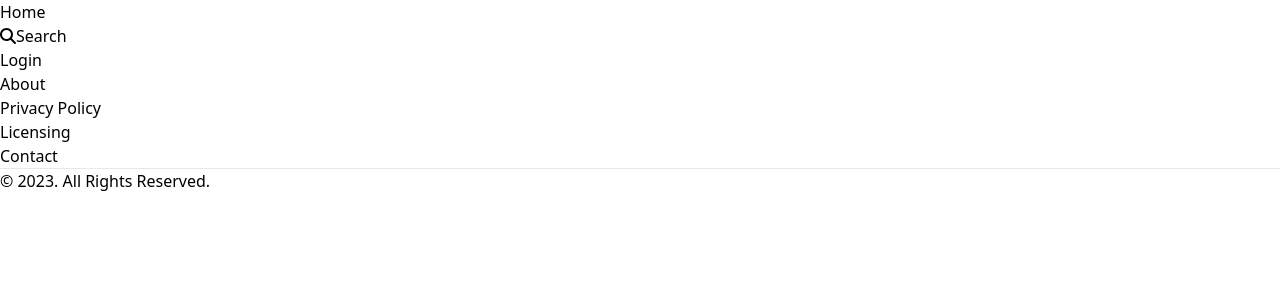
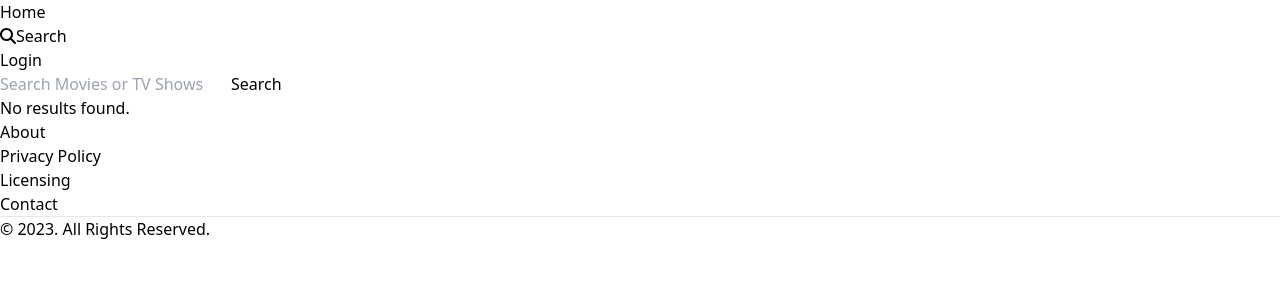
Before and after one commit to vinnieoh/my-favorite-movies, a React (Vite) app in the folder frontend/: page /pesquisa-movie in a window 1280 px wide. Shown: the top 300 px of the page. Built offline with nearby package versions, Linux system fonts and the light colour scheme.

Commit message:
feat: Add tela e config de search

```diff
--- a/frontend/src/pages/Search/Search.tsx
+++ b/frontend/src/pages/Search/Search.tsx
@@ -1,94 +1,68 @@
 import React, { useState } from 'react';
-import axios from 'axios';
-import url_api from "../../service/BaseUrlApi"
+import { useNavigate } from 'react-router-dom';
+import url_api from "../../service/BaseUrlApi";
 
-interface Movie {
-  imdbID: string;
-  Title: string;
-  Year: string;
-  Poster: string;
-}
-
-interface MovieDetails {
-  Title: string;
-  Year: string;
-  Released: string;
-  Runtime: string;
-  Genre: string;
-  Director: string;
-  Writer: string;
-  Actors: string;
-  Plot: string;
-  Language: string;
-  Country: string;
-  Awards: string;
-  Poster: string;
-  Type: string;
-  totalSeasons?: string;
-  DVD?: string;
-  BoxOffice?: string;
+interface Content {
+  id: number;
+  backdrop_path: string | null;
+  original_name?: string;
+  original_title?: string;
+  overview: string;
+  poster_path: string | null;
+  media_type: string;
+  name?: string;
+  title?: string;
+  original_language: string;
+  genre_ids: number[];
+  popularity: number;
+  first_air_date?: string;
+  release_date?: string;
+  vote_average?: number;
+  vote_count: number;
+  origin_country?: string[];
+  type: 'movie' | 'tvshow';
 }
 
 function Search() {
   const [query, setQuery] = useState<string>('');
-  const [movies, setMovies] = useState<Movie[]>([]);
-  const [selectedMovieDetails, setSelectedMovieDetails] = useState<MovieDetails | null>(null);
+  const [results, setResults] = useState<Content[]>([]);
+  const navigate = useNavigate();
 
-  const key_api = import.meta.env.VITE_KEYMOVIE;
-
-  const searchMovies = async (e: React.FormEvent<HTMLFormElement>) => {
+  const searchContent = async (e: React.FormEvent<HTMLFormElement>) => {
     e.preventDefault();
-    const apiKey = key_api; // Substitua com a sua chave da OMDb API
-    const url = `?s=${query}&apikey=${apiKey}`;
+    const url = `/conteudos/search-conteudo/${query}`;
 
     try {
       const response = await url_api.get(url);
-      setMovies(response.data.Search);
-      setSelectedMovieDetails(null); // Resetar detalhes do filme
-    } catch(err) {
-      console.error("Erro ao buscar filmes:", err);
+      const movies = response.data.results.filter((item: any) => item.media_type === 'movie').map((movie: any) => ({
+        ...movie,
+        type: 'movie',
+      }));
+
+      const tvShows = response.data.results.filter((item: any) => item.media_type === 'tv').map((tvShow: any) => ({
+        ...tvShow,
+        type: 'tvshow',
+      }));
+
+      setResults([...movies, ...tvShows]);
+    } catch (err) {
+      console.error("Erro ao buscar conteúdo:", err);
     }
   };
 
-  const fetchMovieDetails = async (imdbID: string) => {
-    const apiKey = key_api; // Substitua com a sua chave da OMDb API
-    const url = `?i=${imdbID}&apikey=${apiKey}`;
-
-    try {
-      const response = await url_api.get(url);
-      setSelectedMovieDetails(response.data);
-    } catch(err) {
-      console.error("Erro ao buscar detalhes do filme:", err);
-    }
-  };
-
-  const saveMovie = async (movie: MovieDetails) => {
-    // Substitua com a URL da sua API e a lógica para salvar o filme
-    const saveUrl = 'YOUR_API_URL';
-    try {
-      await axios.post(saveUrl, movie);
-      alert('Filme salvo com sucesso!');
-    } catch(err) {
-      console.error("Erro ao salvar o filme:", err);
-    }
-  };
-
-  const displayInfo = (label: string, value: string | undefined) => {
-    if (!value || value === "N/A") {
-      return null;
-    }
-    return <p><strong>{label}:</strong> {value}</p>;
+  const handleContainerClick = (id: number, type: 'movie' | 'tvshow') => {
+    navigate(`/${type}/${id}`);
   };
 
   return (
     <div className="w-[85%] mx-auto mt-10">
-      <form onSubmit={searchMovies}>
+      <form onSubmit={searchContent}>
         <div className="relative">
           <input
             type="search"
             id="default-search"
             className="block w-full p-4 pl-10 text-sm text-gray-900 bg-gray-50 border border-gray-300 rounded-lg focus:ring-blue-500 focus:border-blue-500 dark:bg-gray-700 dark:border-gray-600 dark:text-white dark:placeholder-gray-400 dark:focus:ring-blue-500 dark:focus:border-blue-500"
-            placeholder="Search Movies"
+            placeholder="Search Movies or TV Shows"
             required
             value={query}
             onChange={(e) => setQuery(e.target.value)}
@@ -99,49 +73,36 @@ function Search() {
         </div>
       </form>
 
-      <div className="flex flex-wrap mt-8 gap-8">
-        {selectedMovieDetails ? (
-          <div className="w-full lg:flex lg:items-start lg:space-x-6">
-            <img src={selectedMovieDetails.Poster} alt={selectedMovieDetails.Title} className="lg:w-64 h-auto mb-4 shadow-lg" />
-            <div className="lg:w-3/4">
-              <h3 className="font-bold text-2xl mb-4">{selectedMovieDetails.Title}</h3>
-              {displayInfo("Year", selectedMovieDetails.Year)}
-              {displayInfo("Released", selectedMovieDetails.Released)}
-              {displayInfo("Runtime", selectedMovieDetails.Runtime)}
-              {displayInfo("Genre", selectedMovieDetails.Genre)}
-              {displayInfo("Director", selectedMovieDetails.Director)}
-              {displayInfo("Writer", selectedMovieDetails.Writer)}
-              {displayInfo("Actors", selectedMovieDetails.Actors)}
-              {displayInfo("Plot", selectedMovieDetails.Plot)}
-              {displayInfo("Language", selectedMovieDetails.Language)}
-              {displayInfo("Country", selectedMovieDetails.Country)}
-              {displayInfo("Awards", selectedMovieDetails.Awards)}
-              {displayInfo("Type", selectedMovieDetails.Type)}
-              {selectedMovieDetails.totalSeasons && <p><strong>Total Seasons:</strong> {selectedMovieDetails.totalSeasons}</p>}
-              {selectedMovieDetails.DVD && <p><strong>DVD Release:</strong> {selectedMovieDetails.DVD}</p>}
-              {selectedMovieDetails.BoxOffice && <p><strong>Box Office:</strong> {selectedMovieDetails.BoxOffice}</p>}
-              <button onClick={() => saveMovie(selectedMovieDetails)} className="mt-4 px-4 py-2 text-white bg-blue-600 hover:bg-blue-700 rounded shadow">
-                Salvar Filme
-              </button>
-            </div>
-          </div>
-        ) : (
-          movies.map(movie => (
+      <div className="flex flex-wrap mt-8 gap-8 justify-center">
+        {results.length > 0 ? (
+          results.map(result => (
             <div
-              key={movie.imdbID}
-              className="flex flex-col items-center cursor-pointer bg-white shadow-lg rounded-lg p-5 hover:shadow-xl transition-shadow duration-300"
-              onClick={() => fetchMovieDetails(movie.imdbID)}
+              key={result.id}
+              className="bg-white shadow-lg rounded-lg overflow-hidden cursor-pointer transform transition duration-300 hover:scale-105 w-60"
+              onClick={() => handleContainerClick(result.id, result.type)}
             >
-              <img src={movie.Poster} alt={movie.Title} className="w-48 h-auto object-cover mb-3 rounded-lg" />
-              <div>
-                <h3 className="font-semibold text-lg text-center">{movie.Title}</h3>
-                <p className="text-gray-700 text-center">{movie.Year}</p>
+              <div className="relative">
+                <img src={`https://image.tmdb.org/t/p/w500/${result.poster_path}`} alt={result.title || result.name} className="w-full h-80 object-cover" />
+                {result.vote_average !== undefined && (
+                  <div className="absolute top-2 left-2 bg-yellow-400 text-black text-xs font-bold px-2 py-1 rounded">
+                    {result.vote_average.toFixed(1)}
+                  </div>
+                )}
+              </div>
+              <div className="p-4 text-center">
+                <h3 className="font-semibold text-lg mb-1">{result.title || result.name}</h3>
+                <p className="text-gray-700 text-sm mb-2">{result.release_date || result.first_air_date}</p>
+                <p className="text-gray-600 text-xs line-clamp-3">{result.overview}</p>
+                <span className="text-sm text-gray-500 block mt-2">{result.type === 'movie' ? 'Filme' : 'Série'}</span>
               </div>
             </div>
           ))
+        ) : (
+          <p className="text-center w-full">No results found.</p>
         )}
       </div>
     </div>
   );
-            }
+}
+
 export default Search;
--- a/frontend/src/router/SignRoutes.tsx
+++ b/frontend/src/router/SignRoutes.tsx
@@ -11,6 +11,7 @@ const SignRoutes: React.FC = () => {
         <Route path="/" element={<Pages.Home />} />
         <Route path="/movie/:id" element={<Pages.MovieDetail />} />
         <Route path="/tvshow/:id" element={<Pages.TVShowDetail />} />
+        <Route path="/pesquisa-movie" element={<Pages.Search/>}/>
         <Route path="/login" element={<Pages.Login />} />
         <Route path="/registra-usuario" element={<Pages.RegistraUsuario />} />
         <Route path="/recupera-senha" element={<Pages.RecuperarSenha />} />
```
Also changed, not shown: 1 other file (tests, documents, lock files or other folders).
